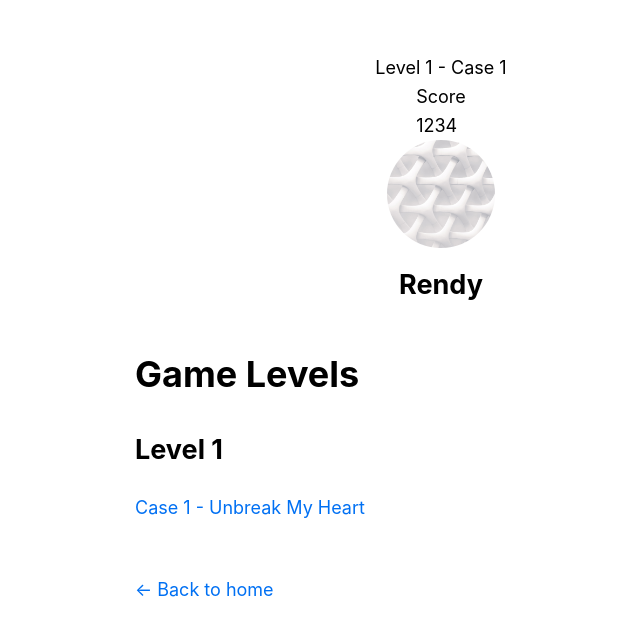
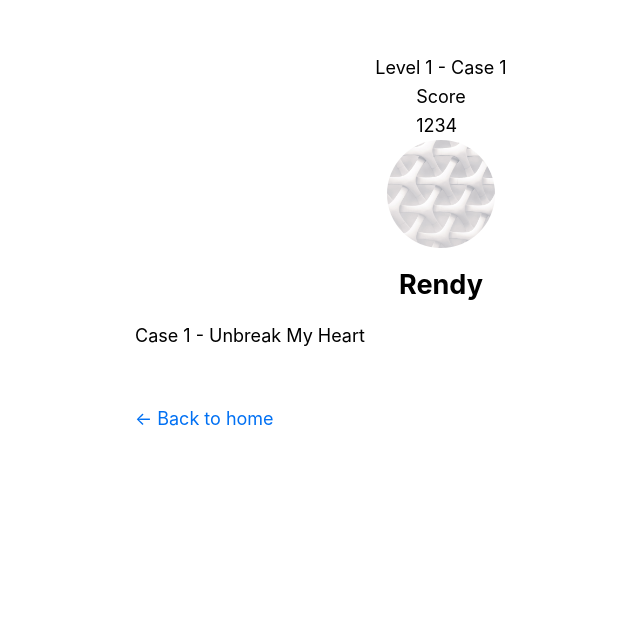
Before and after one commit to rendybjunior/fake-news-detective, a Next.js app: page /levels in a window 1280 px wide. Shown: the top 636 px of the page, without its empty margins (199-839 px from the left). Built offline with nearby package versions, Linux system fonts and the light colour scheme.

Commit message:
dynamically list all levels

```diff
--- /dev/null
+++ b/cases/case_1_1.json
@@ -0,0 +1,24 @@
+{
+	"id": "case_1_1",
+	"title": "Case 1 - Unbreak My Heart",
+	"level": 1,
+	"case": 1,
+	"comment": "We just got our first case! Our followers ask whether this story is true.",
+	"content": "/images/profile.jpg",
+	"prompt": "What should we say?",
+	"options": [
+		{
+			"id": 1,
+			"text": "Looks authentic. Let’s share to Hoax Buster social media followers that the story looks fine!",
+			"type": "results",
+			"next_id": "result_1",
+			"response": "negative"
+		},
+		{
+			"id": 1,
+			"text": "Something is fishy here…",
+			"type": "dialogs",
+			"next_id": "dialog_1"
+		}
+	]
+}
--- /dev/null
+++ b/lib/cases.js
@@ -0,0 +1,33 @@
+import fs from 'fs';
+import path from 'path';
+
+const casesDirectory = path.join(process.cwd(), 'cases');
+
+export function getSortedCasesData() {
+	const fileNames = fs.readdirSync(casesDirectory);
+	const allCasesData = fileNames.map((fileName) => {
+		const id = fileName.replace(/\.json$/, '');
+		const fullPath = path.join(casesDirectory, fileName);
+		const fileContents = fs.readFileSync(fullPath, 'utf8');
+		const caseData = JSON.parse(fileContents);
+		return {
+			id,
+			...caseData
+		};
+	});
+
+	return allCasesData.sort((a, b) => {
+		if (a.level < b.level) {
+			return 1;
+		} else if (a.level > b.level) {
+			return -1;
+		} else {
+			// level is equal
+			if (a.case < b.case) {
+				return 1;
+			} else if (a.case > b.case) {
+				return -1;
+			}
+		}
+	});
+}
--- a/pages/levels.js
+++ b/pages/levels.js
@@ -1,18 +1,39 @@
 import Link from 'next/link';
 import Head from 'next/head';
 import Layout from '../components/layout';
+import utilStyles from '../styles/utils.module.css';
+import { getSortedCasesData } from '../lib/cases';
 
-export default function Levels() {
+export async function getStaticProps() {
+	const allCasesData = getSortedCasesData();
+	return {
+		props: {
+			allCasesData
+		}
+	};
+}
+
+export default function Levels({ allCasesData }) {
 	return (
 		<Layout>
 			<Head>
 				<title>Levels</title>
 			</Head>
-			<h1>Game Levels</h1>
+			<ul className={utilStyles.list}>
+				{allCasesData.map(({ id, title }) => (
+					<li className={utilStyles.listItem} key={id}>
+						{title}
+						{/* <Link href="/cases/[id]" as={`/cases/${id}`}>
+							{title}
+						</Link> */}
+					</li>
+				))}
+			</ul>
+			{/* <h1>Game Levels</h1>
 			<h2>Level 1</h2>
 			<Link href="/case">
 				<a>Case 1 - Unbreak My Heart</a>
-			</Link>
+			</Link> */}
 		</Layout>
 	);
 }
```
Also changed, not shown: dialogs/dialog_1.json (added, +24 -0 lines), results/result_1.json (added, +19 -0 lines), pages/cases/[id].js (renamed from pages/cases/case_1_1.js).
